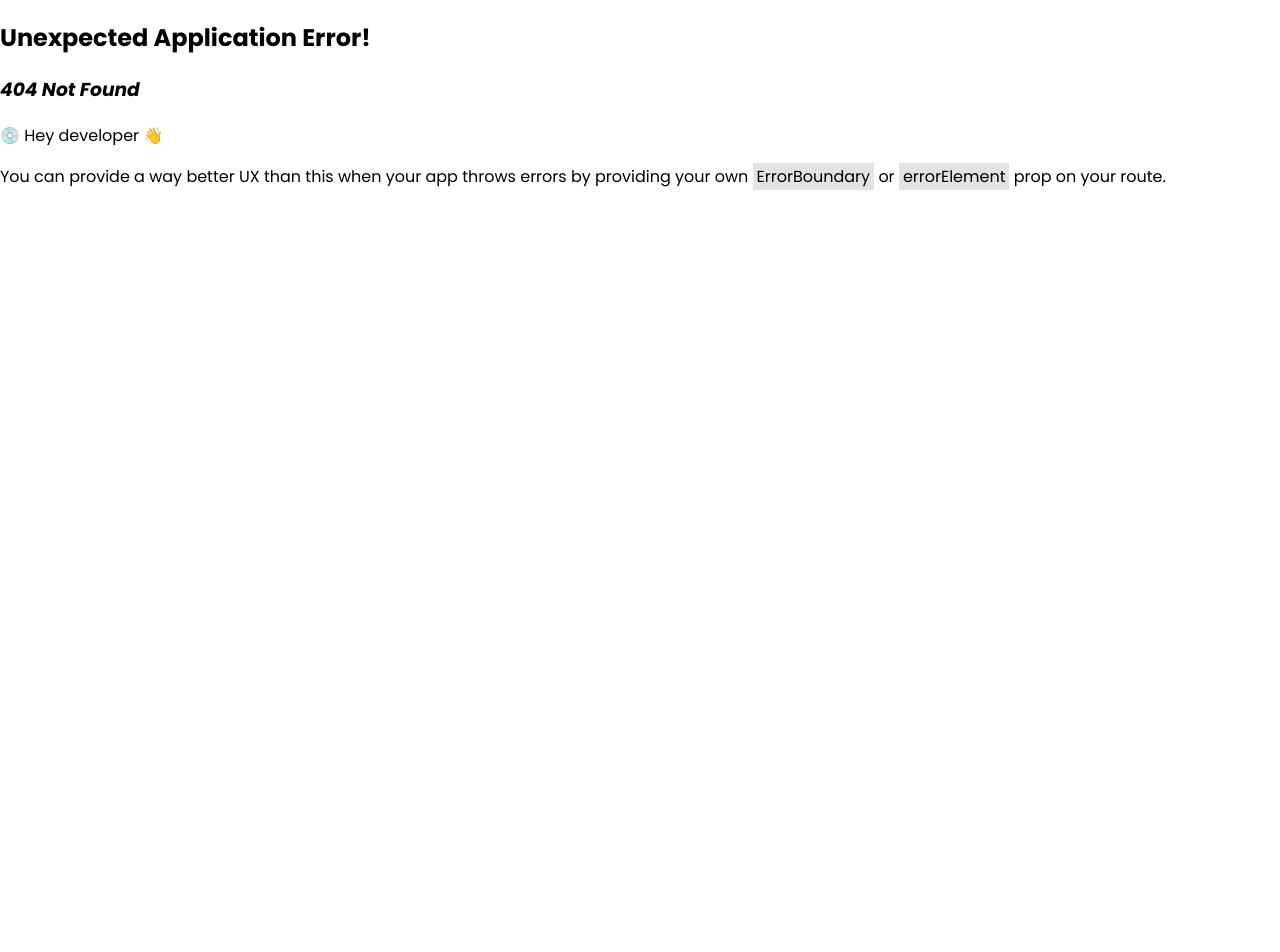
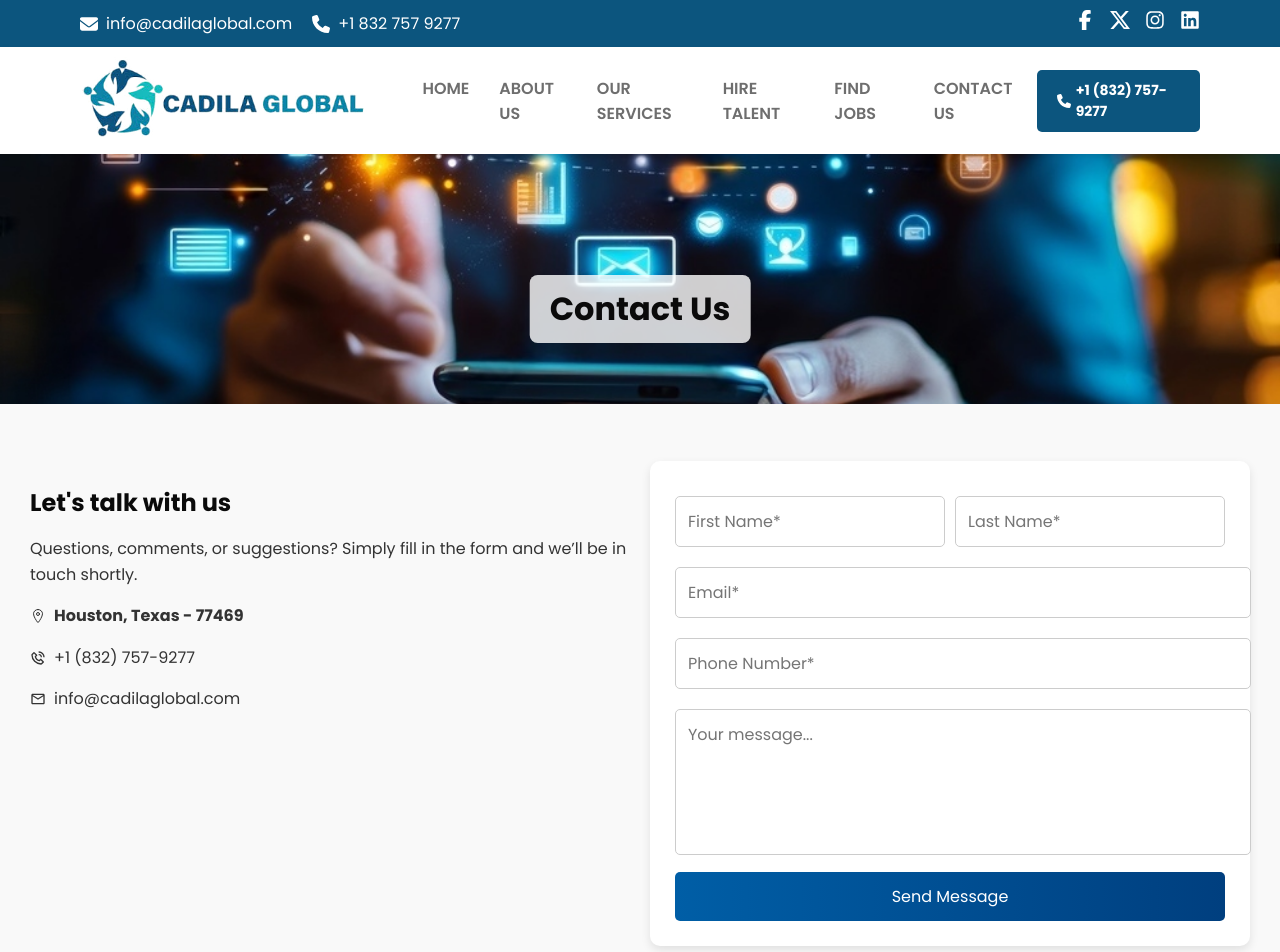
Before and after one commit to Firstclusive-Branding/cadilaglobal, a React (Vite) app: page /contact-us in a window 1280 px wide. Before the commit this address had no page. Shown: the top 952 px of the page. Before the commit the page ends 800 px from the top, so only its background shows below. Built offline with nearby package versions, Linux system fonts and the light colour scheme.

Commit message:
Initial commit

```diff
--- a/src/App.jsx
+++ b/src/App.jsx
@@ -4,7 +4,7 @@ import "./App.css";
 import Header from "./components/Header";
 import Navbar from "./components/Navbar";
 import Homepage from "./components/Homepage";
-// import ContactUs from "./components/ContactUs";
+import ContactUs from "./components/ContactUs";
 import Footer from "./components/Footer";
 
 const AppLayout = () => {
@@ -24,7 +24,7 @@ const router = createBrowserRouter([
     element: <AppLayout />,
     children: [
       { index: true, element: <Homepage /> },
-      // { path: "/contact-us", element: <ContactUs /> },
+      { path: "/contact-us", element: <ContactUs /> },
       // { path: "about", element: <About /> },
       // { path: "*", element: <NotFound /> },
     ],
--- a/src/components/Carousel.jsx
+++ b/src/components/Carousel.jsx
@@ -9,6 +9,7 @@ import humanResource from "../assets/homepage assets/carousel/human-resource.jpg
 import softwareIndustry from "../assets/homepage assets/carousel/software-industry.jpg";
 import telecommunication from "../assets/homepage assets/carousel/telecommunication.jpg";
 import industries from "../assets/homepage assets/carousel/all-industries.png";
+import { Link } from "react-router-dom";
 
 const slides = [
   {
@@ -16,28 +17,24 @@ const slides = [
     title: "Helping Businesses Find Top Talent, Effortlessly!",
     description: "From Direct Hires to Contract Staffing & More.",
     image: humanResource,
-    link: "#",
   },
   {
     heading: "Work With Us",
     title: "Hire Smarter, Grow Faster!",
     description: "10+ Years of Excellence in Staffing.",
     image: softwareIndustry,
-    link: "#",
   },
   {
     heading: "Find Talent",
     title: "Flexible Hiring for Every Need!",
     description: "Permanent or Temporary - we’ve got you covered.",
     image: telecommunication,
-    link: "#",
   },
   {
     heading: "Explore Industries",
     title: "Expert Hiring Across Key Industries!",
     description: "From IT & Engineering to Healthcare, Finance & More.",
     image: industries,
-    link: "#",
   },
 ];
 // const slides = [
--- a/src/styles/ContactUs.css
+++ b/src/styles/ContactUs.css
@@ -1,18 +1,19 @@
 .contact-container {
   background-color: #f9f9f9;
-  padding: 20px;
+  padding: 0 !important;
 }
 
 .contact-header {
   position: relative;
   text-align: center;
+  margin-bottom: 20px;
 }
 
 .contact-image {
   width: 100%;
   height: auto;
   max-height: 250px;
-  object-fit: contain;
+  object-fit: cover;
 }
 
 .contact-header h2 {
@@ -23,6 +24,8 @@
   color: #0a0a0a;
   font-size: 2rem;
   font-weight: bold;
+  padding: 10px 20px;
+  border-radius: 8px;
 }
 
 .contact-content {
@@ -30,34 +33,45 @@
   justify-content: space-between;
   flex-wrap: wrap;
   padding: 30px;
+  gap: 20px;
 }
 
 .contact-info {
   flex: 1;
-  min-width: 300px;
+  min-width: 350px;
   margin-bottom: 20px;
 }
 
 .contact-info h3 {
   font-size: 1.5rem;
   color: #0a0a0a;
+  margin-bottom: 10px;
 }
 
 .contact-info p {
+  font-size: 1rem;
+  color: #333;
+  line-height: 1.6;
+}
+
+.contact-details p {
+  display: flex;
+  align-items: center;
+  gap: 8px;
   font-size: 1rem;
   color: #333;
 }
 
 .contact-form {
   flex: 1;
-  min-width: 300px;
+  min-width: 350px;
 }
 
 form {
   background: white;
-  padding: 20px;
+  padding: 25px;
   border-radius: 10px;
-  box-shadow: 0 0 10px rgba(0, 0, 0, 0.1);
+  box-shadow: 0 4px 10px rgba(0, 0, 0, 0.1);
 }
 
 .input-group {
@@ -72,25 +86,28 @@ form {
 input,
 textarea {
   width: 100%;
-  padding: 10px;
+  padding: 12px;
   margin: 10px 0;
   border: 1px solid #ccc;
   border-radius: 5px;
+  font-size: 1rem;
 }
 
 textarea {
-  height: 100px;
+  height: 120px;
   resize: none;
 }
 
 button {
   width: 100%;
-  padding: 10px;
+  padding: 12px;
   background: linear-gradient(90deg, #005ea6, #003f7f);
   color: white;
+  font-size: 1rem;
   border: none;
   border-radius: 5px;
   cursor: pointer;
+  transition: background 0.3s ease-in-out;
 }
 
 button:hover {
@@ -98,14 +115,21 @@ button:hover {
 }
 
 /* Responsive Design */
-@media (max-width: 1027px) {
+@media (max-width: 1024px) {
   .contact-content {
     flex-direction: column;
+    align-items: center;
     text-align: center;
   }
 
   .input-group {
     flex-direction: column;
+  }
+
+  .contact-info,
+  .contact-form {
+    width: 100%;
+    max-width: 500px;
   }
 }
 
@@ -115,9 +139,10 @@ button:hover {
   }
 }
 
-@media (max-width: 425px) {
+@media (max-width: 480px) {
   .contact-header h2 {
-    font-size: 1.5rem;
+    font-size: 1.6rem;
+    padding: 8px 15px;
   }
 
   .contact-content {
@@ -125,16 +150,182 @@ button:hover {
   }
 
   form {
-    padding: 15px;
+    padding: 20px;
   }
 }
 
 @media (max-width: 320px) {
   .contact-header h2 {
-    font-size: 1.2rem;
+    font-size: 1.4rem;
   }
 
   .contact-content {
     padding: 15px;
   }
 }
+.contact-container {
+  background-color: #f9f9f9;
+  padding: 40px 20px;
+}
+
+.contact-header {
+  position: relative;
+  text-align: center;
+  margin-bottom: 20px;
+}
+
+.contact-image {
+  width: 100%;
+  height: auto;
+  max-height: 250px;
+  object-fit: cover;
+}
+
+.contact-header h2 {
+  position: absolute;
+  top: 50%;
+  left: 50%;
+  transform: translate(-50%, -50%);
+  color: #0a0a0a;
+  font-size: 2rem;
+  font-weight: bold;
+  background: rgba(255, 255, 255, 0.8);
+  padding: 10px 20px;
+  border-radius: 8px;
+}
+
+.contact-content {
+  display: flex;
+  justify-content: space-between;
+  flex-wrap: wrap;
+  padding: 30px;
+  gap: 20px;
+}
+
+.contact-info {
+  flex: 1;
+  min-width: 350px;
+  margin-bottom: 20px;
+}
+
+.contact-info h3 {
+  font-size: 1.5rem;
+  color: #0a0a0a;
+  margin-bottom: 10px;
+}
+
+.contact-info p {
+  font-size: 1rem;
+  color: #333;
+  line-height: 1.6;
+}
+
+.contact-details p {
+  display: flex;
+  align-items: center;
+  gap: 8px;
+  font-size: 1rem;
+  color: #333;
+}
+
+.contact-form {
+  flex: 1;
+  min-width: 350px;
+}
+
+form {
+  background: white;
+  padding: 25px;
+  border-radius: 10px;
+  box-shadow: 0 4px 10px rgba(0, 0, 0, 0.1);
+}
+
+.input-group {
+  display: flex;
+  gap: 10px;
+}
+
+.input-group input {
+  flex: 1;
+}
+
+input,
+textarea {
+  width: 100%;
+  padding: 12px;
+  margin: 10px 0;
+  border: 1px solid #ccc;
+  border-radius: 5px;
+  font-size: 1rem;
+}
+
+textarea {
+  height: 120px;
+  resize: none;
+}
+
+button {
+  width: 100%;
+  padding: 12px;
+  background: linear-gradient(90deg, #005ea6, #003f7f);
+  color: white;
+  font-size: 1rem;
+  border: none;
+  border-radius: 5px;
+  cursor: pointer;
+  transition: background 0.3s ease-in-out;
+}
+
+button:hover {
+  background: linear-gradient(90deg, #003f7f, #00285c);
+}
+
+/* Responsive Design */
+@media (max-width: 1024px) {
+  .contact-content {
+    flex-direction: column;
+    align-items: center;
+    text-align: center;
+  }
+
+  .input-group {
+    flex-direction: column;
+  }
+
+  .contact-info,
+  .contact-form {
+    width: 100%;
+    max-width: 500px;
+  }
+}
+
+@media (max-width: 768px) {
+  .contact-header h2 {
+    font-size: 1.8rem;
+  }
+}
+
+@media (max-width: 480px) {
+  .contact-header h2 {
+    font-size: 1.6rem;
+    padding: 8px 15px;
+  }
+
+  .contact-content {
+    padding: 20px;
+  }
+
+  form {
+    padding: 20px;
+  }
+}
+
+@media (max-width: 320px) {
+  .contact-header h2 {
+    font-size: 1.4rem;
+  }
+
+  .contact-content {
+    padding: 15px;
+  }
+}
```
Also changed, not shown: 1 other file (tests, documents, lock files or other folders).
